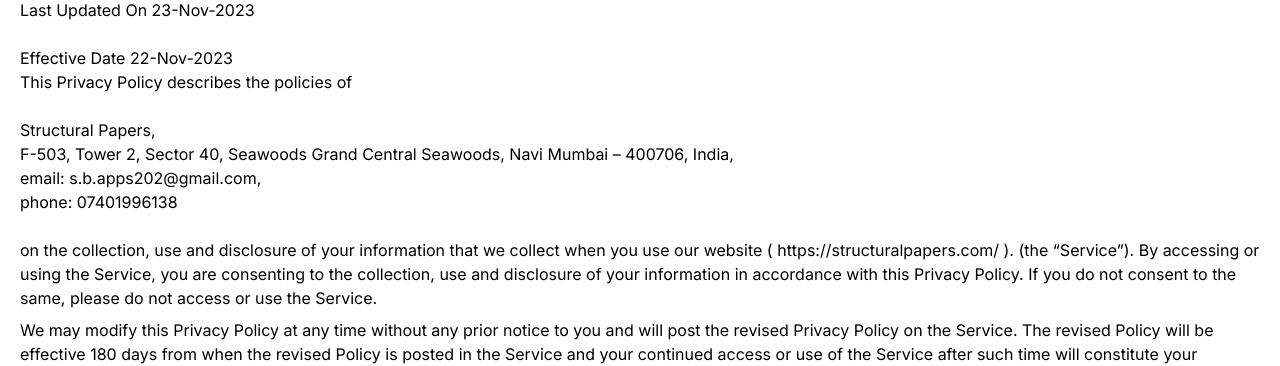
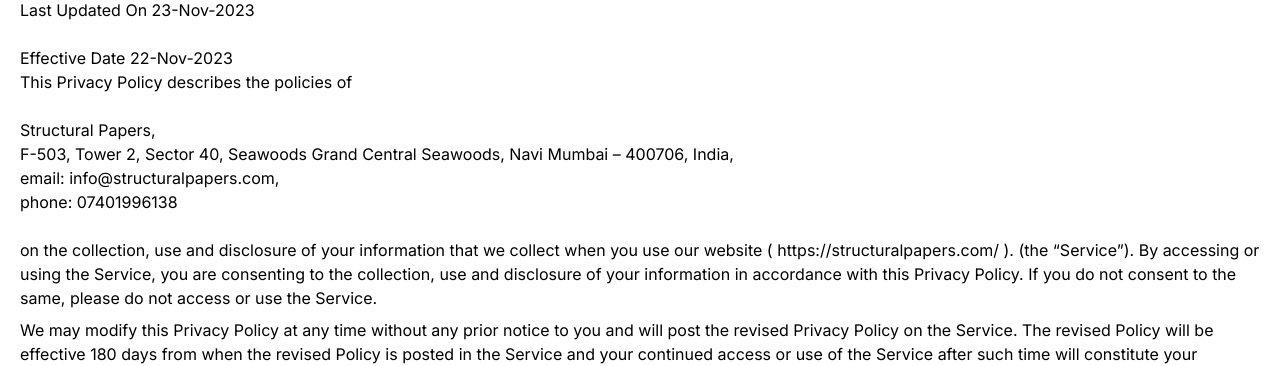
Before and after one commit to balgovidr/istructepapers, a Next.js app: page /statements/privacy-policy in a window 1280 px wide. Shown: the part 287-653 px from the top of the page. Built offline with nearby package versions, Linux system fonts and the light colour scheme; no server answers.

Commit message:
Updated email

```diff
--- a/src/app/statements/cookie-policy/page.js
+++ b/src/app/statements/cookie-policy/page.js
@@ -109,7 +109,7 @@
             <p>However if you are still looking for more information then you can contact us through one of our preferred contact methods:</p>
 
             <ul>
-            <li>Email: s.b.apps202@gmail.com</li>
+            <li>Email: info@structuralpapers.com</li>
 
             </ul>
 
--- a/src/app/statements/privacy-policy/page.js
+++ b/src/app/statements/privacy-policy/page.js
@@ -50,7 +50,7 @@
                 Seawoods, Navi Mumbai – 400706,
                 India,
                 <br/>
-                email: s.b.apps202@gmail.com,
+                email: info@structuralpapers.com,
                 <br/>
                 phone: 07401996138
                 <br/>
@@ -254,7 +254,7 @@
                         with a statutory authority and such other rights
                         as may be relevant under applicable laws. To
                         exercise these rights, you can write to us at
-                        s.b.apps202@gmail.com.
+                        info@structuralpapers.com.
                         We will respond to your
                         request in accordance with applicable law.
                     </p>
@@ -331,7 +331,7 @@
                         F-503, Tower 2, Sector 40, Seawoods Grand Central
                         Seawoods, Navi Mumbai – 400706,
                         India
-                        email: s.b.apps202@gmail.com.
+                        email: info@structuralpapers.com.
                         We will address your concerns in accordance with applicable law.
                     </p>
                 </li>
--- a/src/components/footer.js
+++ b/src/components/footer.js
@@ -10,9 +10,9 @@
             </div>
             <div className={"flex flex-col gap-3 " + (backgroundColor == "white" ? "text-black" : "text-white")}>
                 <span className='text-xs'>For enquiries and feedback please contact</span>
-                <a href="mailto:structuralpapers@gmail.com" className="flex flex-row gap-3 text-sm">
+                <a href="mailto:info@structuralpapers.com" className="flex flex-row gap-3 text-sm">
                     <EmailIcon color='disabled'/>
-                    structuralpapers@gmail.com
+                    info@structuralpapers.com
                 </a>
             </div>
             <div className={"flex flex-col md:grid-cols-4 text-xs gap-3 justify-items-center" + (backgroundColor == "white" ? "text-black" : "text-white")}>
```
